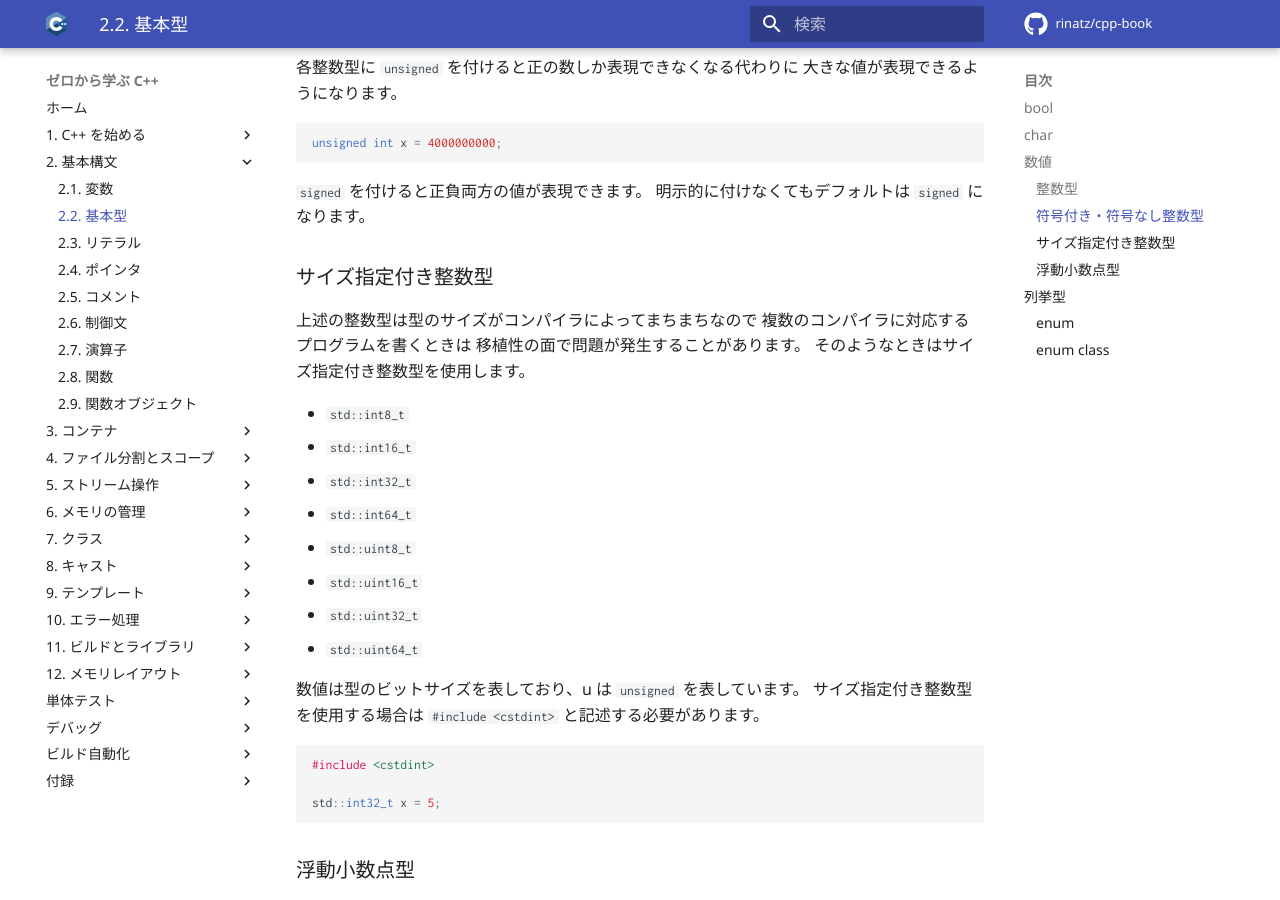
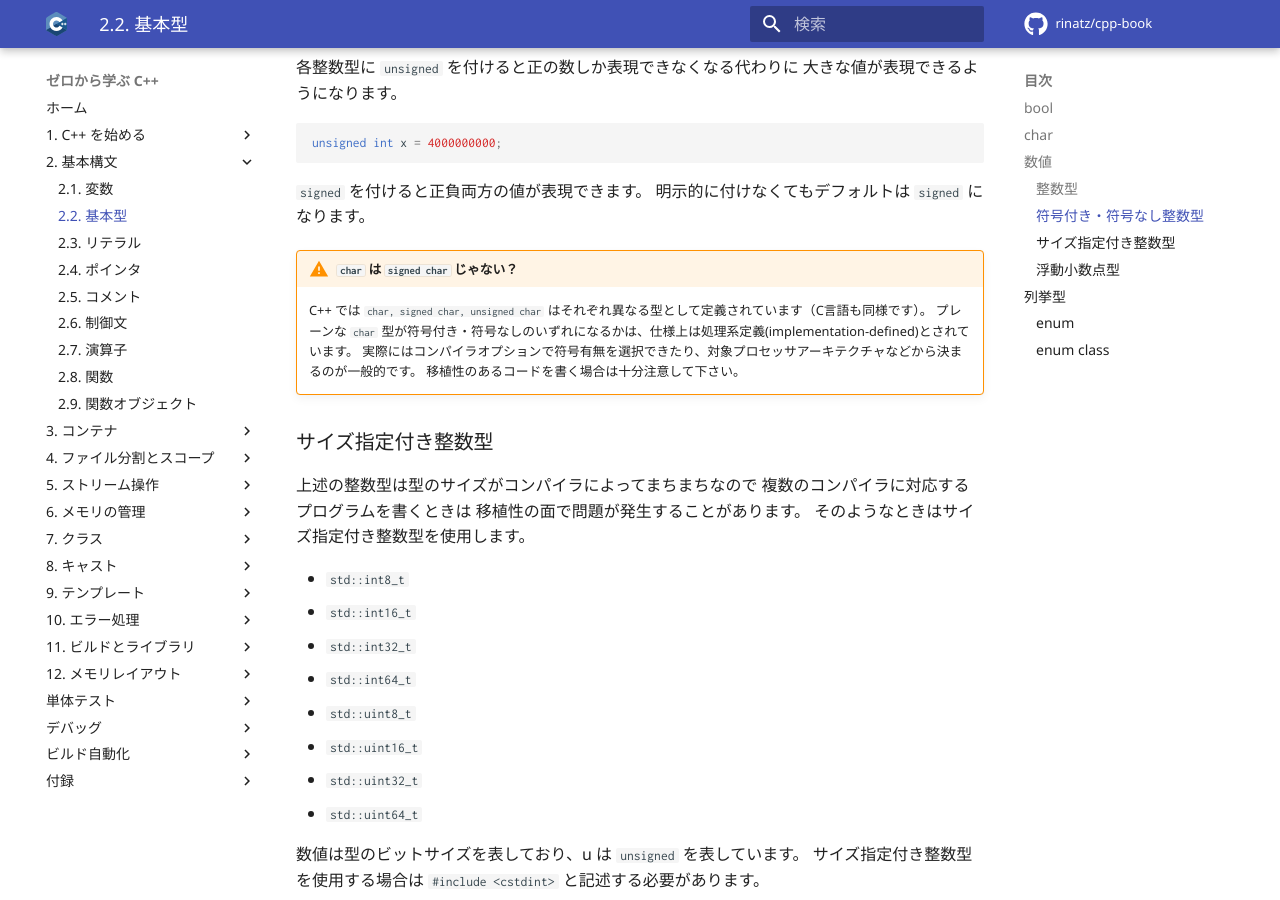
Before and after one commit to rinatz/cpp-book, an MkDocs documentation site: the page built from docs/ch02-02-primitive-types.md, in a window 1280 px wide and 900 px high, scrolled down 1054 px. Built offline with MkDocs 1.6.1 and Material for MkDocs 9.7.7, drawn with Linux system fonts in a browser that asks for light colours; comment, search, counter and statistics services are not loaded.

Commit message:
Add a description about 'char'

```diff
--- a/docs/ch02-02-primitive-types.md
+++ b/docs/ch02-02-primitive-types.md
@@ -49,6 +49,12 @@ unsigned int x = 4000000000;
 
 `signed` を付けると正負両方の値が表現できます。
 明示的に付けなくてもデフォルトは `signed` になります。
+
+!!! warning "`char` は `signed char` じゃない？"
+    C++ では `char, signed char, unsigned char` はそれぞれ異なる型として定義されています（C言語も同様です）。
+    プレーンな `char` 型が符号付き・符号なしのいずれになるかは、仕様上は処理系定義(implementation-defined)とされています。
+    実際にはコンパイラオプションで符号有無を選択できたり、対象プロセッサアーキテクチャなどから決まるのが一般的です。
+    移植性のあるコードを書く場合は十分注意して下さい。
 
 ### サイズ指定付き整数型
 
```
